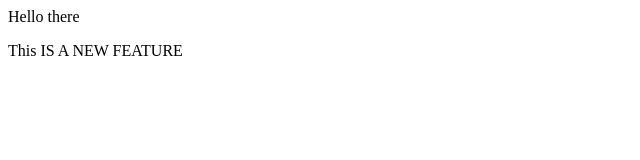
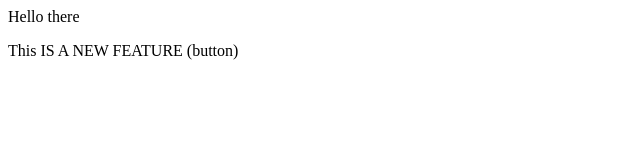
Before and after one commit to Kunj-Patel10/localrepo, a plain HTML site: page index.html in a window 1280 px wide. Shown: the full height of the page, 0-640 px from the left. Drawn offline with Linux system fonts and the light colour scheme.

Commit message:
add button' clear

```diff
--- a/index.html
+++ b/index.html
@@ -1,2 +1,2 @@
 <P>Hello there</P>
-<p>This IS A NEW FEATURE</p>
+<p>This IS A NEW FEATURE (button)</p>
```
